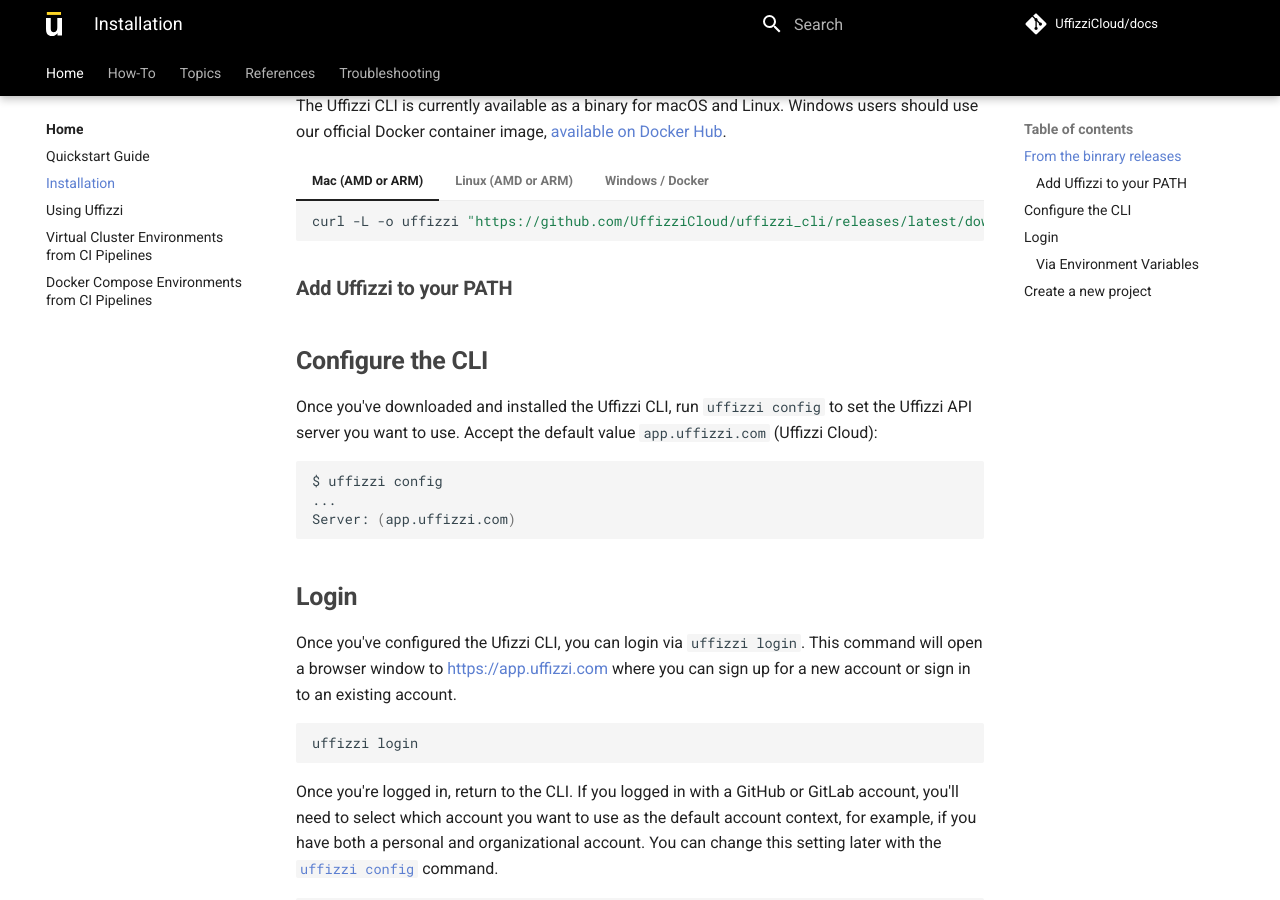
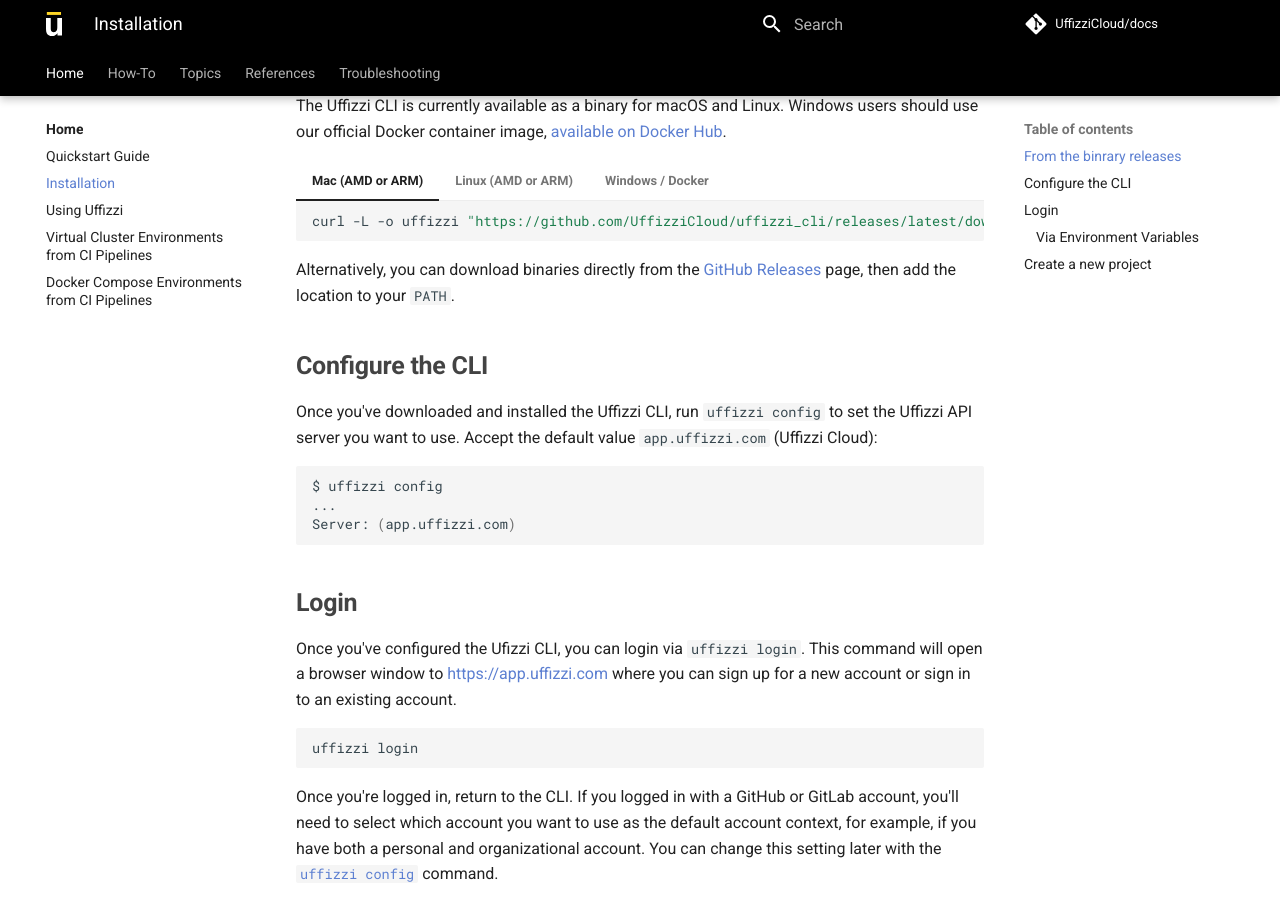
Before and after one commit to UffizziCloud/docs, an MkDocs documentation site: the page built from docs/install.md, in a window 1280 px wide and 900 px high, scrolled down 302 px. Built offline with MkDocs 1.6.1 and Material for MkDocs 9.7.7, drawn with Linux system fonts in a browser that asks for light colours; comment, search, counter and statistics services are not loaded.

Commit message:
install and quickstart updates

````diff
--- a/docs/install.md
+++ b/docs/install.md
@@ -23,9 +23,7 @@
     docker run --interactive --rm --tty --entrypoint=sh uffizzi/cli
     ```
 
-### Add Uffizzi to your PATH
-
-
+Alternatively, you can download binaries directly from the [GitHub Releases](https://github.com/UffizziCloud/uffizzi_cli/releases) page, then add the location to your `PATH`.
 
 ## Configure the CLI
 
````
Also changed, not shown: docs/references/cli.md (+1 -1 lines).
